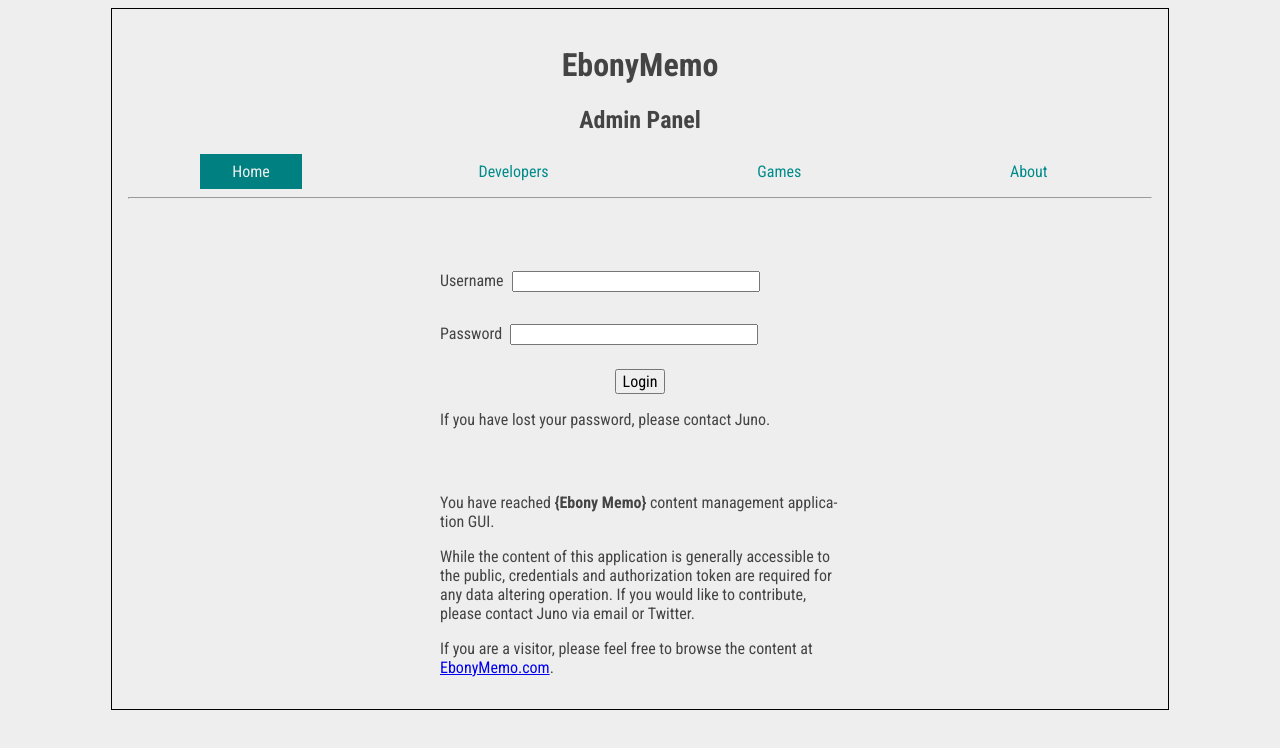
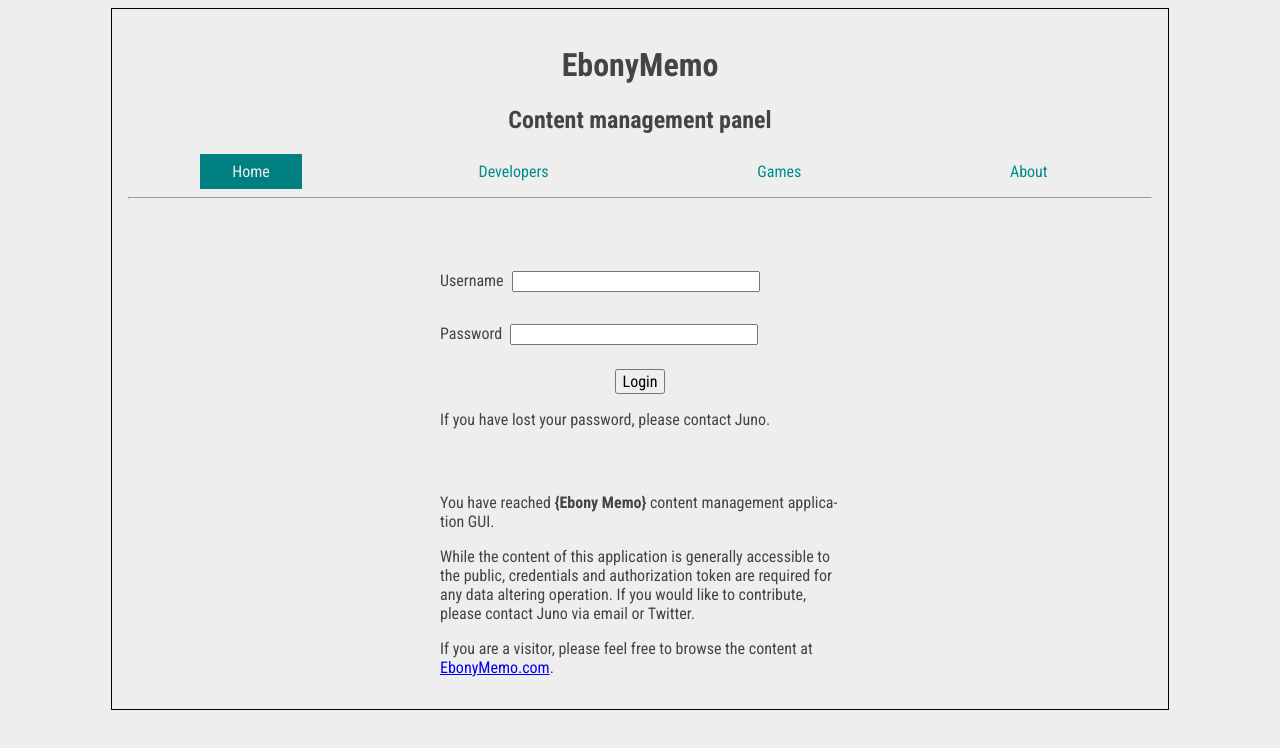
Before and after one commit to JunoNgx/ebonymemo-admin-reactjs, a React (Create React App) app: page / in a window 1280 px wide. Shown: the top 748 px of the page. Built offline with nearby package versions, Linux system fonts and the light colour scheme.

Commit message:
Minor content update

```diff
--- a/src/components/Header.js
+++ b/src/components/Header.js
@@ -4,7 +4,7 @@ export default function Header() {
     return (
         <div className="header">
             <h1>EbonyMemo</h1>
-            <h2>Admin Panel</h2>
+            <h2>Content management panel</h2>
         </div>
     )
 }
```
